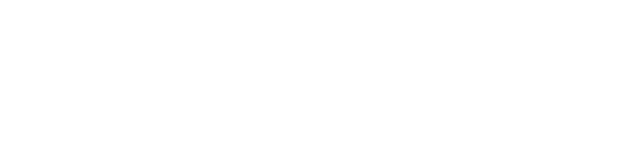
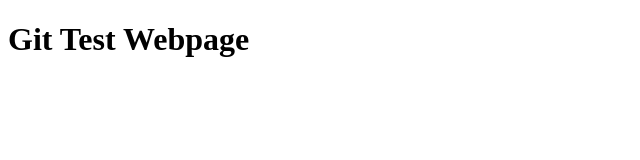
Before and after one commit to protoncoder/git_test, a plain HTML site: page index.html in a window 1280 px wide. Shown: the whole page, without its empty margins (0-640 px from the left). Drawn offline with Linux system fonts and the light colour scheme.

```diff
--- a/index.html
+++ b/index.html
@@ -4,10 +4,11 @@
   <head>
     <meta charset="UTF-8">
     <meta name="viewport" content="width=device-width, initial-scale:1.0">
-    <title></title>
+    <title>Git Test</title>
   </head>
 
   <body>
+    <h1>Git Test Webpage</h1>
   </body>
 
   <script>
```
